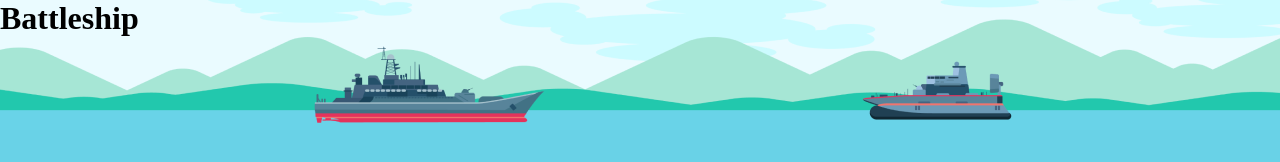
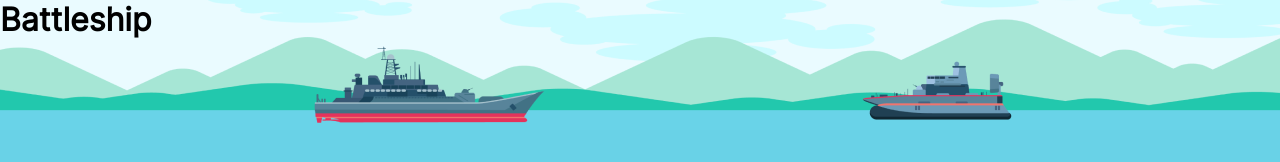
Before and after one commit to confett0/odin-battleship, a website built with webpack: page dist/index.html in a window 1280 px wide. Built offline with Linux system fonts and the light colour scheme.

Commit message:
Load fonts

```diff
--- a/src/style.css
+++ b/src/style.css
@@ -1,3 +1,24 @@
+@font-face {
+    font-family: 'Inter Regular';
+    src: url('./fonts/Inter-Regular.ttf');
+    font-weight: 400;
+    font-style: normal;
+  }
+
+@font-face {
+    font-family: 'Inter Semibold';
+    src: url('./fonts/Inter-SemiBold.ttf');
+    font-weight: 600;
+    font-style: normal;
+  }
+
+@font-face {
+    font-family: 'Inter Light';
+    src: url('./fonts/Inter-Light.ttf');
+    font-weight: 300;
+    font-style: normal;
+  }
+
 * {
     box-sizing: border-box;
     margin: 0;
@@ -6,6 +27,7 @@
 
 body {
     display: flex;
+    font-family: "Inter Regular";
     flex-direction: column;
 }
 
```
Also changed, not shown: dist/9ca9ba81e9dcaa12b3a1.ttf (added), dist/main.js, src/fonts/Inter-Light.ttf (added), src/fonts/Inter-Regular.ttf (added), src/fonts/Inter-SemiBold.ttf (added).
